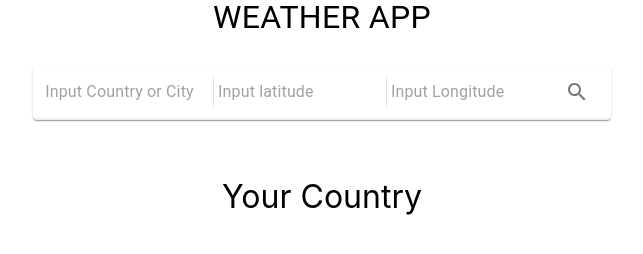
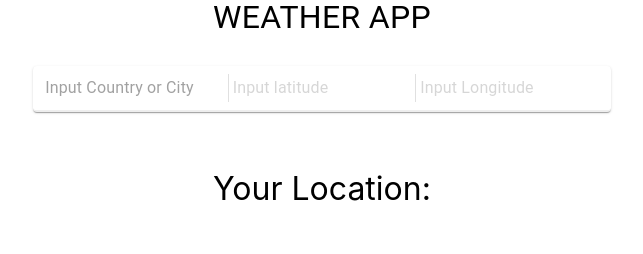
Before and after one commit to dodimoop/weather, a React (Create React App) app: page / in a window 1280 px wide. Shown: the part 172-426 px from the top of the page, without its empty margins (318-961 px from the left). Built offline with nearby package versions, Linux system fonts and the light colour scheme.

Commit message:
Add lodash and merging geocode handle and forecast

```diff
--- a/package.json
+++ b/package.json
@@ -6,6 +6,7 @@
     "@material-ui/core": "^4.4.2",
     "@material-ui/icons": "^4.4.1",
     "axios": "^0.19.0",
+    "lodash": "^4.17.15",
     "node-sass": "^4.12.0",
     "react": "^16.9.0",
     "react-dom": "^16.9.0",
--- a/src/Search/Search.js
+++ b/src/Search/Search.js
@@ -1,14 +1,42 @@
-import React, { useState } from 'react';
-import { CardMedia, Grid, Typography, Paper, IconButton, InputBase, Divider } from '@material-ui/core';
-import { Search as SearchIcon } from '@material-ui/icons';
+import React, { useState, useEffect } from 'react'
+import { CardMedia, Grid, Typography, Paper, InputBase, Divider } from '@material-ui/core'
+import { debounce } from 'lodash'
+import axios from 'axios'
 
 const Search = () => {
+    // State and setState handle
+    const [country, setCountry] = useState('')
+    const [latitude, setLatitude] = useState('')
+    const [longitude, setLongitude] = useState('')
+    const [location, setLocation] = useState('')
+    // Input Handle
+    const changeEvent = debounce(setCountry, 3000)
+    const onChangeCountry = event => {
+      changeEvent(event.target.value)
+    }
 
-    const [getCountry, setCountry] = useState(null)
+    // Using useEffect
+    useEffect(() => {
+      const fetchGeocode = async () => {
+        try {
+          const { data } = await axios.get('https://api.mapbox.com/geocoding/v5/mapbox.places/' + country + '.json?access_token=pk.eyJ1IjoiZG9keXNldGl5YXdhbiIsImEiOiJjazBhMHY4MjEwZTBqM2JtbmNydDJscHF2In0.B8RU60OZ4gWlozeMUYwOFQ&limit=1')
+          const latitude = data.features[0].center[1]
+          setLatitude(latitude)
+          const longitude = data.features[0].center[0]
+          setLongitude(longitude)
+          const location = data.features[0].place_name
+          setLocation(location)
 
-    const buttonHandler = () => {
-      alert(getCountry)
-    }
+          const responseForecast = await axios.get('https://cors-anywhere.herokuapp.com/https://api.darksky.net/forecast/68bd01685b3267ec09cb6cae192dcf5d/' + latitude +','+ longitude + '?lang=en')
+          console.log(responseForecast)
+        } catch (error) {
+          console.log(error);
+        }
+      }
+      if (country !== '') {
+        fetchGeocode()
+      }
+    }, [country])
 
     return (
       <div className="Search">
@@ -25,28 +53,25 @@ const Search = () => {
           <Paper style={{padding: '4px 12px', display: 'flex', alignItems: 'center', width: '45%', borderBottom: '2px solid #eee' }}>
             <InputBase
               placeholder="Input Country or City"
-              onChange={(e) => setCountry(e.target.value)}
+              onChange={onChangeCountry}
             />
             <Divider style={{height: '28px', margin: '4px'}} orientation="vertical" />
             <InputBase
               placeholder="Input latitude"
+              value={latitude}
+              disabled
             />
             <Divider style={{height: '28px', margin: '4px'}} orientation="vertical" />
             <InputBase
               placeholder="Input Longitude"
+              value={longitude}
+              disabled
             />
-            <IconButton
-              style={{padding: '10px'}}
-              aria-label="search"
-              onClick={() => buttonHandler()}
-              >
-              <SearchIcon />
-            </IconButton>
           </Paper>
         </Grid>
         <Grid container justify="center">
           <p style={{textAlign: 'center', fontSize: '32px'}}>
-            Your Country {getCountry}
+            Your Location: {location}
           </p>
         </Grid>
       </div>
--- a/src/Services/env.js
+++ /dev/null
@@ -1 +0,0 @@
-export const BASE_URL = ''
```
Also changed, not shown: src/Services/service.js (deleted, +0 -8 lines).
